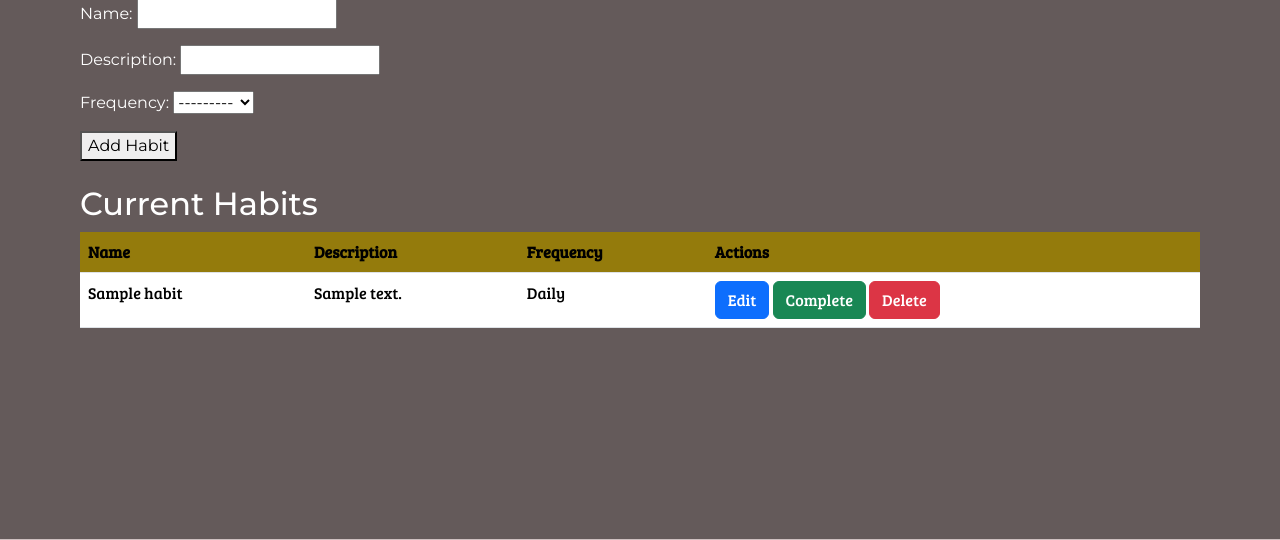
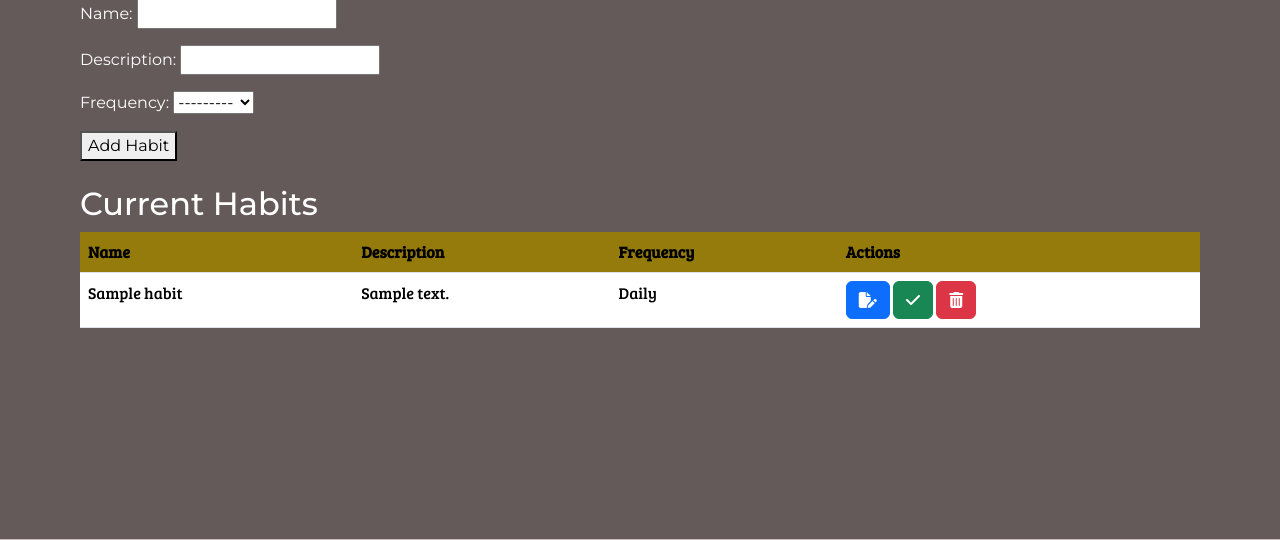
Before and after one commit to PeaJaySee/habit_forma_work, a Django app: page / in a window 1280 px wide. Shown: the part 181-721 px from the top of the page. Run offline with Django 5.2, Linux system fonts and the light colour scheme; a user stored in the database is signed in; tables that the repository leaves empty hold one stand-in row (values such as "Sample post"); some libraries are stand-ins or nearby versions.

Commit message:
action buttons changed to icons, tooltips added

```diff
--- a/tracker/templates/tracker/habit_list.html
+++ b/tracker/templates/tracker/habit_list.html
@@ -44,17 +44,17 @@
                 <td>{{ habit.description }}</td>
                 <td>{{ habit.frequency }}</td>
                 <td>
-                    <a href="{% url 'habit_update' habit.pk %}" class="btn btn-primary">Edit</a>
+                    <a href="{% url 'habit_update' habit.pk %}" class="btn btn-primary" title="Edit Habit"><i class="fa-solid fa-file-pen"></i></a>
                     <form method="post" style="display:inline;">
                         {% csrf_token %}
                         <input type="hidden" name="habit_id" value="{{ habit.id }}">
-                        <button type="submit" name="complete" class="btn btn-success" {% if habit.completion_date == today %}disabled{% endif %}>Complete</button>
+                        <button type="submit" name="complete" class="btn btn-success" title="Mark Complete" {% if habit.completion_date == today %}disabled{% endif %}><i class="fa-solid fa-check"></i></button>
                     </form>
 
                     <form method="post" style="display:inline;">
                         {% csrf_token %}
                         <input type="hidden" name="habit_id" value="{{ habit.id }}">
-                        <button type="submit" name="delete" class="btn btn-danger">Delete</button>
+                        <button type="submit" name="delete" class="btn btn-danger" title="Delete Habit"><i class="fa-solid fa-trash-can"></i></button>
                     </form>
                 </td>
             </tr>
```
